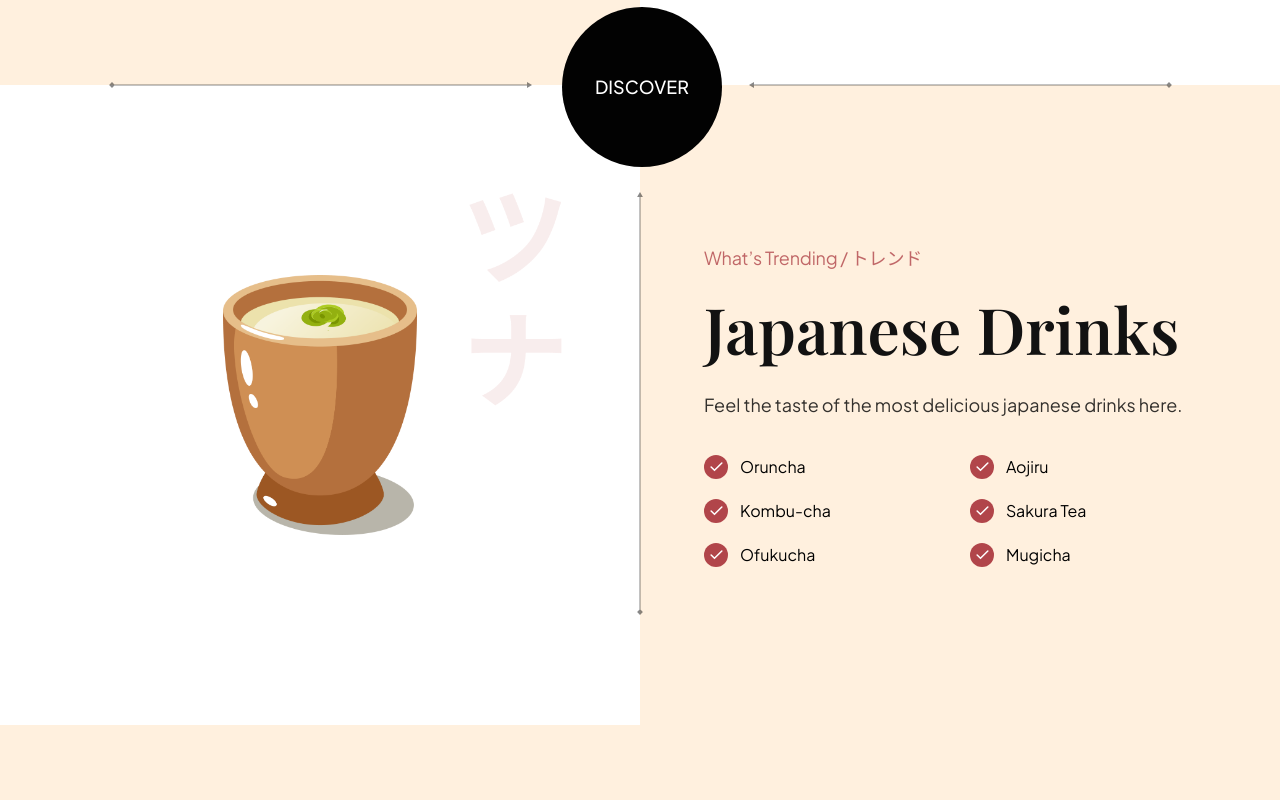
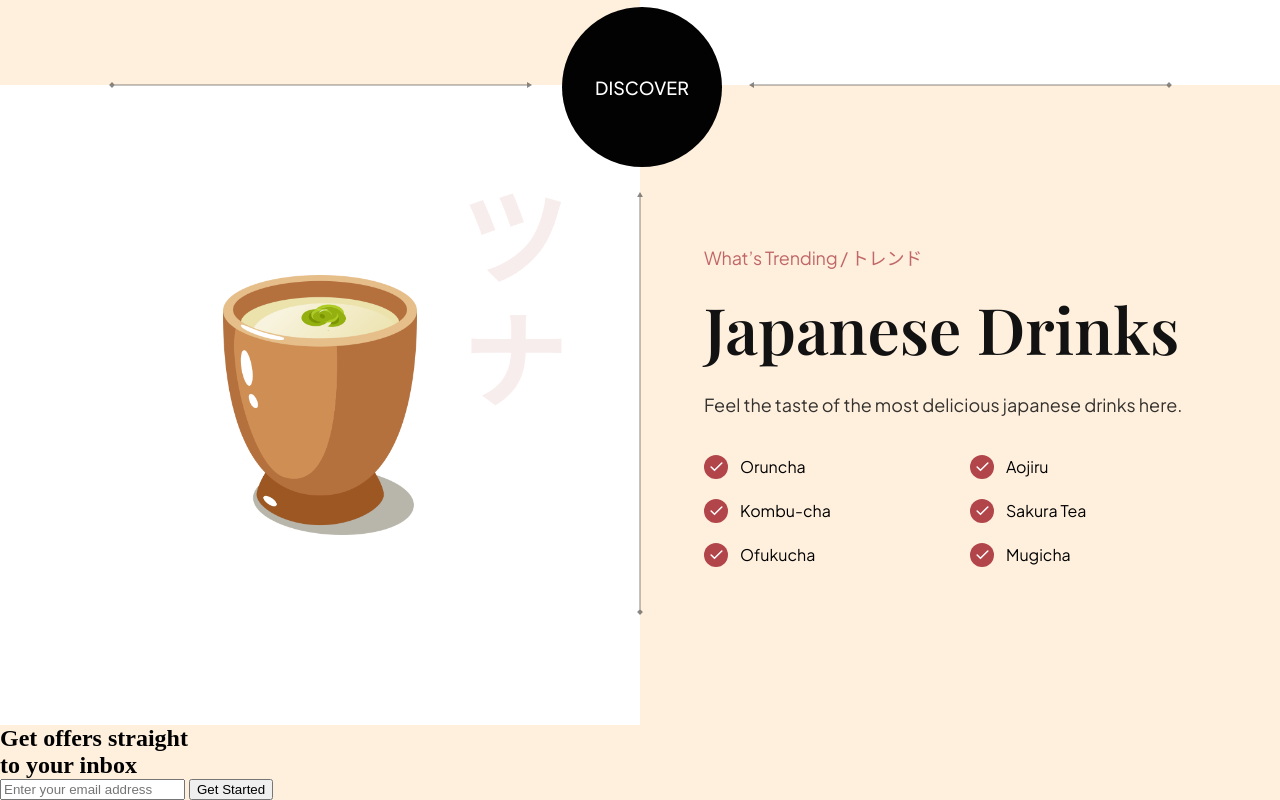
Before and after one commit to salvatorequagliariello/css-practice, a website built with Vite: page sushi-website/index.html in a window 1280 px wide. Shown: the part 2973-3773 px from the top of the page. Before the commit the page ends 3698 px from the top, so only its background shows below. Built offline with nearby package versions, Linux system fonts and the light colour scheme; files whose address does not match are found by name.

Commit message:
completes newsletter section structure

```diff
--- a/sushi-website/index.html
+++ b/sushi-website/index.html
@@ -224,6 +224,15 @@
     </div>
   </section>
 
+  <section class="subscription" id="services">
+    <h2 data-aos="flip-down">Get offers straight<br>to your inbox</h2>
+
+    <div class="subscription__form" data-aos="fade-up">
+      <input type="email" placeholder="Enter your email address">
+      <button>Get Started</button>
+    </div>
+  </section>
+
   <script src="./js/script.js" type="module"></script>
 </body>
 
```
